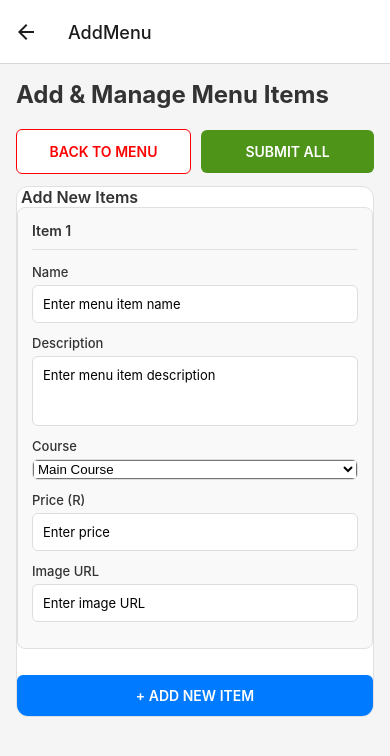
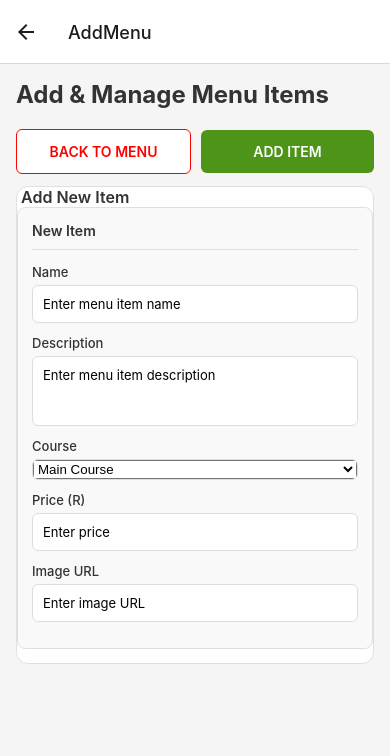
Before and after one commit to ST10480829-BandileMthabela/mast-part-2, a React Native app: screen /AddMenu in a window 390 px wide. Shown: the top 756 px of the page. Built offline with nearby package versions, Linux system fonts and the light colour scheme.

Commit message:
removed add items button from addmenu.tsx

```diff
--- a/addmenu.tsx
+++ b/addmenu.tsx
@@ -1,6 +1,6 @@
 /*
- This screen allows chefs to add new items to the menu.
- Features:
+Screen use: allows chefs to add new items to the menu.
+
 - Add multiple items in a single session
 - View and manage existing menu items
 - Edit item details: name, description, course, price, image URL
@@ -59,6 +59,25 @@ import { useNavigation, NavigationProp } from '@react-navigation/native';
 import { RootStackParamList } from './App';
 import { Picker } from '@react-native-picker/picker';
 import { MenuItem } from './menu';
+
+
+
+
+
+
+
+
+
+
+
+
+
+
+
+
+
+
+
 
 /**
  * FormDataItem Interface
@@ -180,30 +199,7 @@ export default function AddMenu() {
     );
   };
 
-  // Function to add new form row
-  const addNewFormRow = () => {
-    const lastId = parseInt(menuItemsToAdd[menuItemsToAdd.length - 1].tempId);
-    const newId = (lastId + 1).toString();
-    const newItem: FormDataItem = {
-      tempId: newId,
-      name: '',
-      description: '',
-      course: 'main course',
-      price: '',
-      image: '',
-    };
-    setMenuItemsToAdd([...menuItemsToAdd, newItem]);
-  };
 
-  // Function to remove form row
-  const removeFormRow = (tempId: string) => {
-    if (menuItemsToAdd.length === 1) {
-      Alert.alert('Error', 'You must have at least one item to add.');
-      return;
-    }
-    const updatedItems = menuItemsToAdd.filter(item => item.tempId !== tempId);
-    setMenuItemsToAdd(updatedItems);
-  };
 
   // Function to remove existing menu item
   const removeExistingItem = (itemId: string) => {
@@ -242,12 +238,12 @@ export default function AddMenu() {
 
         Alert.alert(
           'Success',
-          menuItemsToAdd.length + ' menu item(s) added successfully!',
+          'Menu item added successfully!',
           [
             {
-              text: 'Add more',
+              text: 'Add another',
               onPress: () => {
-                // Reset the form so chef can add more items without leaving
+                // Reset the form so chef can add another item
                 setMenuItemsToAdd([
                   {
                     tempId: '1',
@@ -284,7 +280,7 @@ export default function AddMenu() {
           { cancelable: false }
         );
       } else {
-        Alert.alert('Error', 'Could not add menu items. Please try again.');
+        Alert.alert('Error', 'Could not add menu item. Please try again.');
       }
     }
   };
@@ -292,20 +288,11 @@ export default function AddMenu() {
   // Function to render menu item form
   const renderMenuItemForm = (item: FormDataItem) => {
     const itemErrors = errors[item.tempId] || {};
-    const itemIndex = menuItemsToAdd.indexOf(item) + 1;
 
     return (
       <View key={item.tempId} style={styles.formCard}>
         <View style={styles.cardHeader}>
-          <Text style={styles.cardTitle}>Item {itemIndex}</Text>
-          {menuItemsToAdd.length > 1 && (
-            <TouchableOpacity
-              style={styles.deleteButton}
-              onPress={() => removeFormRow(item.tempId)}
-            >
-              <Text style={styles.deleteButtonText}>Remove</Text>
-            </TouchableOpacity>
-          )}
+          <Text style={styles.cardTitle}>New Item</Text>
         </View>
 
         <View style={styles.inputGroup}>
@@ -431,7 +418,7 @@ export default function AddMenu() {
               style={styles.submitButton}
               onPress={handleSubmit}
             >
-              <Text style={styles.submitButtonText}>SUBMIT ALL</Text>
+              <Text style={styles.submitButtonText}>ADD ITEM</Text>
             </TouchableOpacity>
           </View>
 
@@ -458,16 +445,9 @@ export default function AddMenu() {
 
           {/* Section for adding new items */}
           <View style={styles.section}>
-            <Text style={styles.sectionTitle}> Add New Items</Text>
+            <Text style={styles.sectionTitle}> Add New Item</Text>
 
             {menuItemsToAdd.map(item => renderMenuItemForm(item))}
-
-            <TouchableOpacity
-              style={styles.addMoreButton}
-              onPress={addNewFormRow}
-            >
-              <Text style={styles.addMoreButtonText}>+ ADD NEW ITEM</Text>
-            </TouchableOpacity>
           </View>
 
           {/* Buttons moved to top for easier access */}
--- a/menu.tsx
+++ b/menu.tsx
@@ -238,7 +238,7 @@ style={styles.image}
 style={styles.addButton}
 onPress={() => navigation.navigate('Filter')}
 >
-<Text style={styles.filterButtonText}>Filter</Text>
+<Text style={styles.filterButtonText}>FILTER</Text>
 </TouchableOpacity>
 
 <TouchableOpacity
```
